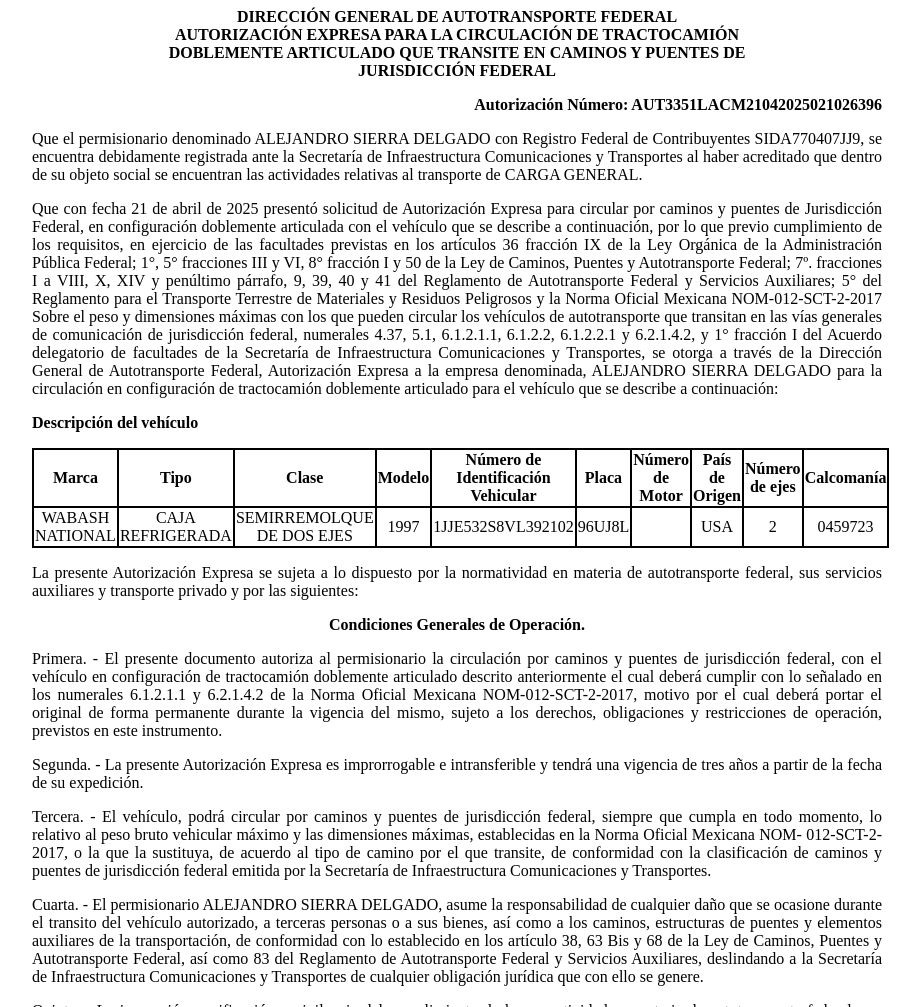
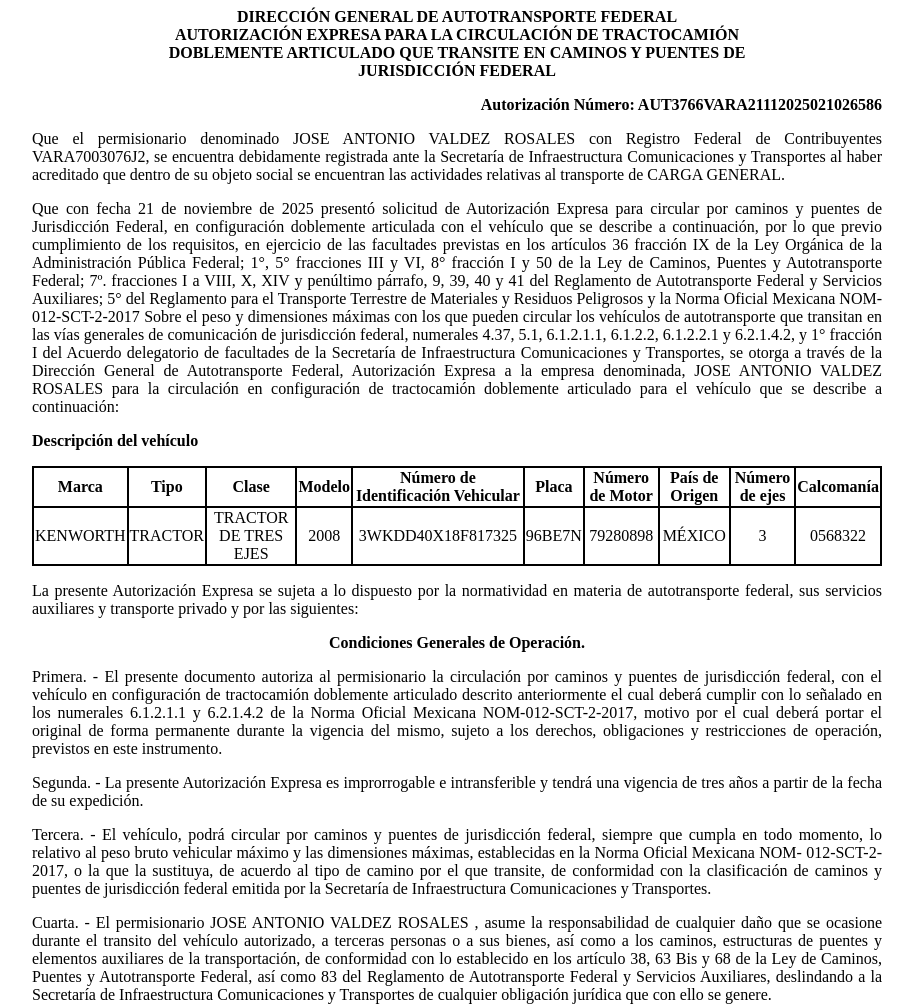
Before and after one commit to app-sct1/ConsultaAutDobleRemolque-folio-0201392, a plain HTML site: page index.html in a window 1280 px wide. Shown: the top 1007 px of the page, without its empty margins (183-1103 px from the left). Drawn offline with Linux system fonts and the light colour scheme.

Commit message:
index.html

```diff
--- a/index.html
+++ b/index.html
@@ -75,11 +75,11 @@
 						<p class="sinMargen">DOBLEMENTE ARTICULADO QUE TRANSITE EN CAMINOS Y PUENTES DE</p>
 						<p class="sinMargen">JURISDICCIÓN FEDERAL</p>
 					</div>
-<p class="derechaNegro">Autorización Número: AUT3351LACM21042025021026396</p>
+<p class="derechaNegro">Autorización Número: AUT3766VARA21112025021026586</p>
 
 					<p class="justificado">Que el permisionario denominado
-						ALEJANDRO SIERRA DELGADO con Registro Federal de
-						Contribuyentes SIDA770407JJ9, se encuentra
+						JOSE ANTONIO VALDEZ ROSALES con Registro Federal de
+						Contribuyentes VARA7003076J2, se encuentra
 						debidamente registrada ante la Secretaría de Infraestructura
 						Comunicaciones y Transportes al haber acreditado que dentro de su
 						objeto social se encuentran las actividades relativas al
@@ -87,7 +87,7 @@
 
 
 					<p class="justificado">Que con fecha 21 de
-						abril de 2025 presentó
+						noviembre de 2025 presentó
 						solicitud de Autorización Expresa para circular por caminos y
 						puentes de Jurisdicción Federal, en configuración doblemente
 						articulada con el vehículo que se describe a continuación, por lo
@@ -107,7 +107,7 @@
 						facultades de la Secretaría de Infraestructura Comunicaciones y
 						Transportes, se otorga a través de la
 						Dirección General de Autotransporte Federal, Autorización Expresa a la
-						empresa denominada, ALEJANDRO SIERRA DELGADO para la
+						empresa denominada, JOSE ANTONIO VALDEZ ROSALES para la
 						circulación en configuración de tractocamión doblemente articulado
 						para el vehículo que se describe a continuación:</p>
 
@@ -128,16 +128,16 @@
 							<th class="borde">Calcomanía</th>
 						</tr>
 						<tr class="borde">
-							<td class="borde">WABASH NATIONAL</td>
-							<td class="borde">CAJA REFRIGERADA</td>
-							<td class="borde">SEMIRREMOLQUE DE DOS EJES</td>
-							<td class="borde">1997</td>
-							<td class="borde">1JJE532S8VL392102</td>
-							<td class="borde">96UJ8L</td>
-							<td class="borde"></td>
-							<td class="borde">USA</td>
-							<td class="borde">2</td>
-							<td class="borde">0459723</td>
+							<td class="borde">KENWORTH</td>
+							<td class="borde">TRACTOR</td>
+							<td class="borde">TRACTOR DE TRES EJES</td>
+							<td class="borde">2008</td>
+							<td class="borde">3WKDD40X18F817325</td>
+							<td class="borde">96BE7N</td>
+							<td class="borde">79280898</td>
+							<td class="borde">MÉXICO</td>
+							<td class="borde">3</td>
+							<td class="borde">0568322</td>
 						</tr>
 
 					</tbody></table>
@@ -175,7 +175,7 @@
 						Secretaría de Infraestructura Comunicaciones y Transportes.</p>
 
 					<p class="justificado">Cuarta. - El permisionario
-						ALEJANDRO SIERRA DELGADO, asume la responsabilidad de
+						JOSE ANTONIO VALDEZ ROSALES , asume la responsabilidad de
 						cualquier daño que se ocasione durante el transito del vehículo
 						autorizado, a terceras personas o a sus bienes, así como a los
 						caminos, estructuras de puentes y elementos auxiliares de la
```
